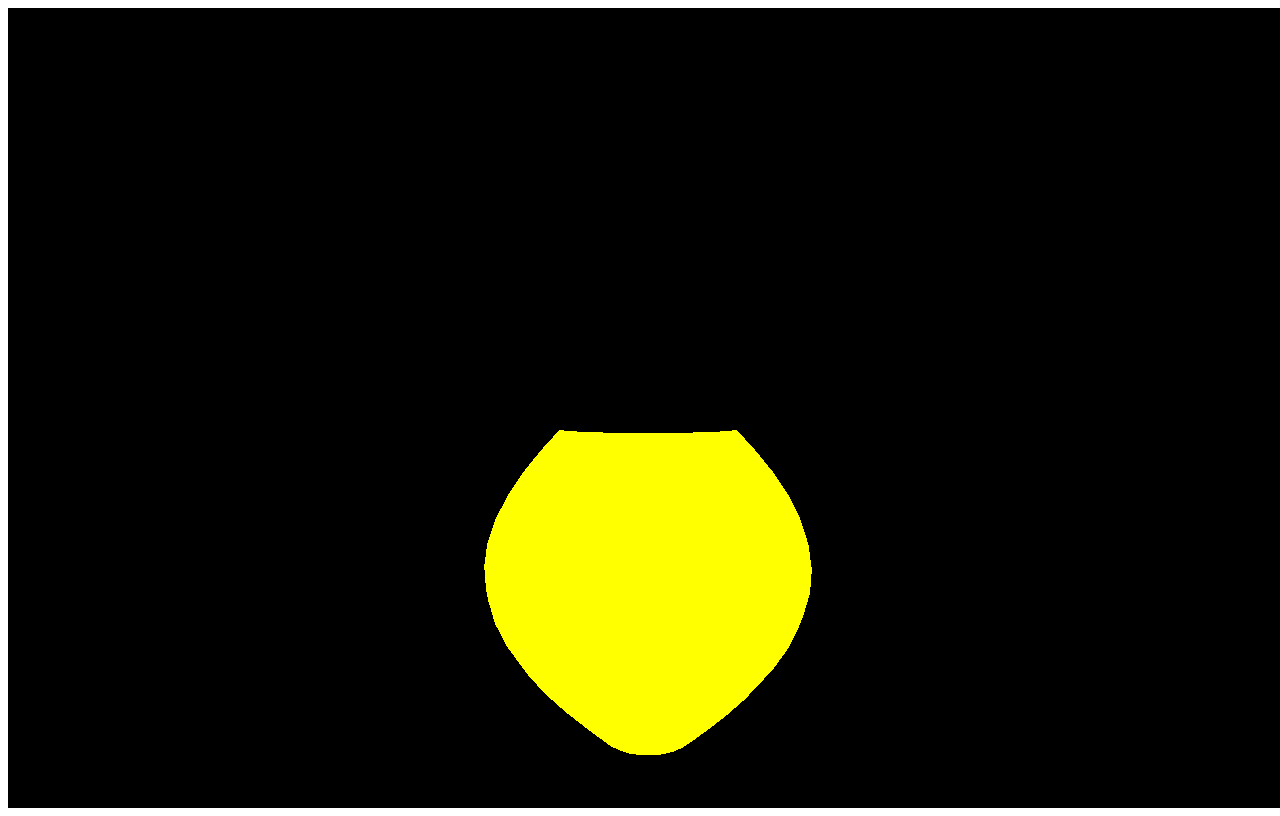
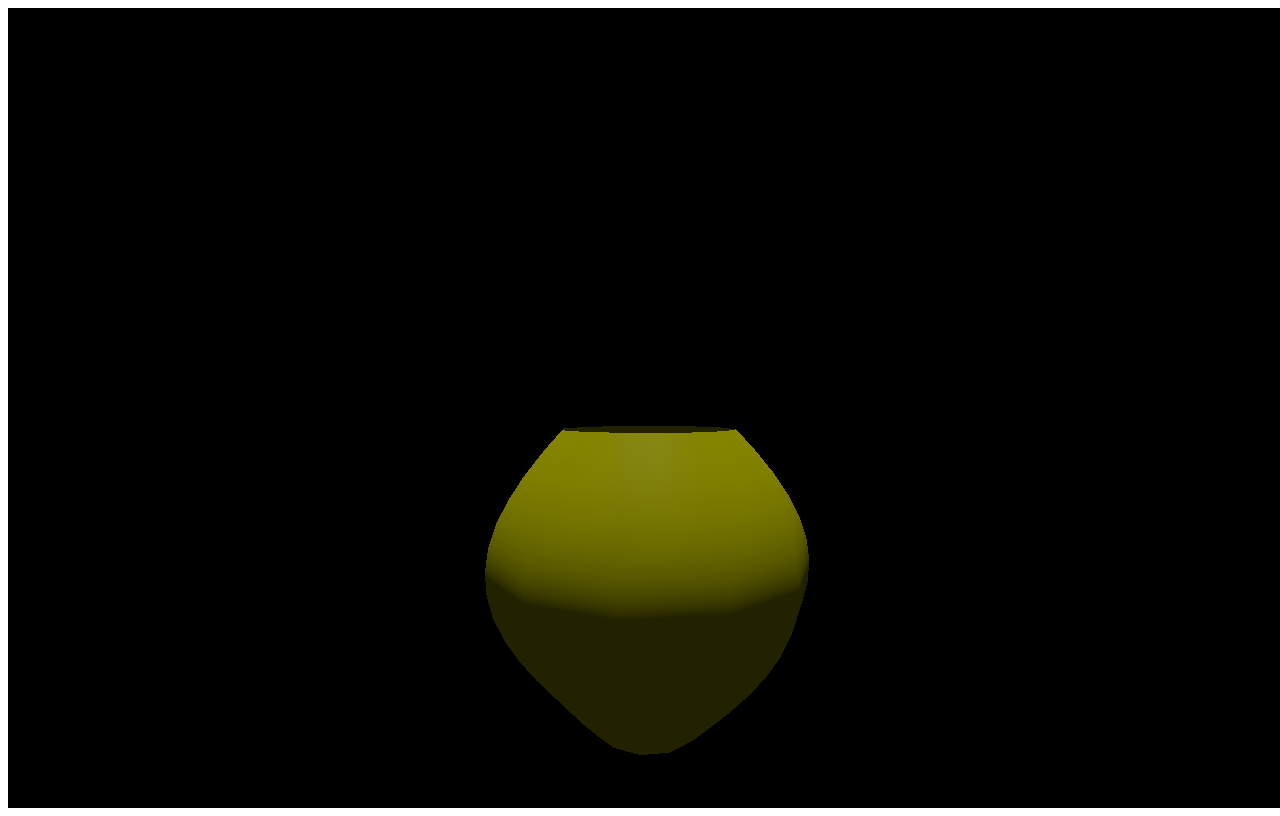
Before and after one commit to cg20221d/presentasi-threejs-bebas, a plain HTML site: page LatheGeometry/index.html in a window 1280 px wide. Drawn offline with nearby package versions, Linux system fonts and the light colour scheme.

Commit message:
feat: add lighting to lathe geometry

```diff
--- a/LatheGeometry/index.html
+++ b/LatheGeometry/index.html
@@ -16,20 +16,44 @@
       renderer.setSize( window.innerWidth, window.innerHeight );
       document.body.appendChild( renderer.domElement );
 
+      const light = new THREE.AmbientLight( 0x404040 ); // soft white light
+      scene.add( light );
+
+      const directionalLight = new THREE.DirectionalLight( 0xffffff, 1 );
+      scene.add( directionalLight );
+
+      // Generate point dengan persamaan parametrik
+      // x = 10 * sin(t/5) + 5
+      // y = 2 * (t-5)
       const points = [];
+
+      // dilakukan looping untuk mendapatkan x dan y dari t = 0 sampai t = 15
       for ( let t = 0; t < 15; t ++ ) {
         points.push( new THREE.Vector2( 10 * Math.sin( t * 0.2 ) + 5, 2 * ( t - 5 )));
       }
-      const geometry = new THREE.LatheGeometry( points, 32);
-      const material = new THREE.MeshBasicMaterial( { color: 0xffff00 } );
+
+      const segment = 12
+      const phiStart = 0
+      const phiLength = 2 * Math.PI
+      const geometry = new THREE.LatheGeometry(
+        points,     // List dari vertex
+        segment,    // segment
+        phiStart,   // angle mulainya rotasi
+        phiLength,  // besaran rotasi
+      );
+      const material = new THREE.MeshPhongMaterial( { color: 0xffff00, side: THREE.DoubleSide } );
       const lathe = new THREE.Mesh( geometry, material );
       scene.add( lathe );
 
       camera.position.z = 50;
       camera.position.y = 20;
 
+      // lathe.rotation.x = Math.PI / 4
+
       function animate() {
         lathe.rotation.y += 0.01;
+        // lathe.rotation.x += 0.01;
+        // lathe.rotation.z += 0.01;
         requestAnimationFrame( animate );
         renderer.render( scene, camera );
       }
```
